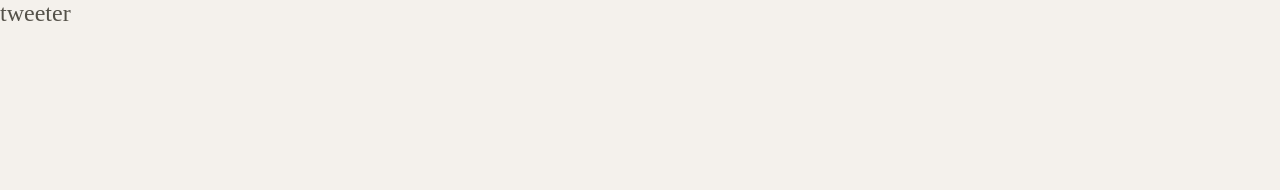
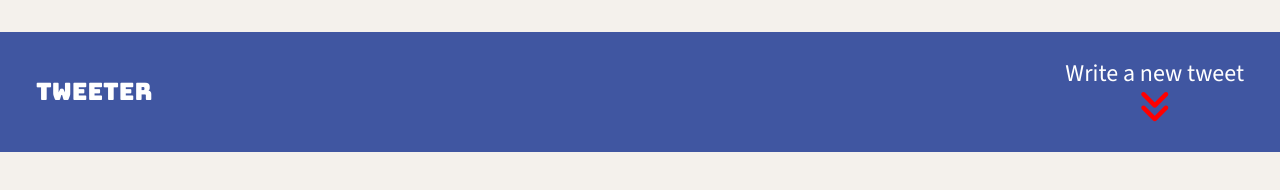
Before and after one commit to Shadmxn/tweeter, a website: page public/index.html in a window 1280 px wide. Drawn offline with nearby package versions, Linux system fonts and the light colour scheme.

Commit message:
implement and edit code to setup and position nav bar correctly

```diff
--- a/public/index.html
+++ b/public/index.html
@@ -5,10 +5,18 @@
     <title>Tweeter - Home Page</title>
 
     <!-- External CSS -->
-    <link rel="stylesheet" href="https://cdnjs.cloudflare.com/ajax/libs/normalize/8.0.1/normalize.min.css" type="text/css" />
+    <link rel="stylesheet"
+          href="https://cdnjs.cloudflare.com/ajax/libs/normalize/8.0.1/normalize.min.css"
+          type="text/css" />
+
+    <link rel="preconnect" href="https://fonts.googleapis.com">
+    <link rel="preconnect" href="https://fonts.gstatic.com" crossorigin>
+    <link href="https://fonts.googleapis.com/css2?family=Bungee&family=Source+Sans+3:ital,wght@0,200..900;1,200..900&display=swap" rel="stylesheet">
+    <link href="https://cdnjs.cloudflare.com/ajax/libs/font-awesome/6.0.0-beta3/css/all.min.css" rel="stylesheet"> <!-- Font Awesome -->
 
     <!-- App CSS -->
     <link rel="stylesheet" href="/styles/layout.css" type="text/css" />
+    <link rel="stylesheet" href="/styles/nav.css" type="text/css" />
 
     <!-- External JS -->
     <script src="https://ajax.googleapis.com/ajax/libs/jquery/3.4.1/jquery.min.js"></script>
@@ -21,9 +29,18 @@
     <!-- Top nav bar (fixed) -->
     <nav>
       <span>tweeter</span>
+      <div class="write-new-tweet">
+        <p>Write a new tweet</p>
+        <i class="fa-solid fa-angles-down" style="color: #ff0000;"></i>
+      </div>
     </nav>
 
     <!-- Page-specific (main) content here -->
-    <main class="container"></main>
+    <main class="container">
+      <div>
+        <h1>Welcome to Tweeter</h1>
+        <p>This is a modification to see live updates.</p>
+      </div>
+    </main>
   </body>
 </html>
--- a/public/styles/layout.css
+++ b/public/styles/layout.css
@@ -18,6 +18,7 @@
   color: #545149;
   background-color: #f4f1ec;
   font-size: 24px;
+  font-family: 'Source Sans 3', sans-serif;
 }
 
 /*
--- /dev/null
+++ b/public/styles/nav.css
@@ -0,0 +1,33 @@
+nav {
+  display: flex;
+  justify-content: space-between;
+  align-items: center;
+  background-color: #4056A1;
+  color: #FFFFFF;
+  height: 120px;
+  width: 100%;
+  padding-left: 1.5em;
+  padding-right: 1.5em;
+  box-sizing: border-box;
+  position: fixed;
+  font-family: 'Bungee', sans-serif;
+}
+
+.write-new-tweet {
+  display: flex;
+  flex-direction: column;
+  align-items: center;
+  justify-content: center;
+}
+
+.write-new-tweet p {
+  display: flex;
+  justify-content: center;
+  margin: 0;
+  font-family: 'Source Sans 3', sans-serif;
+}
+
+.write-new-tweet i {
+  font-size: 1.5em;
+  color: white;
+}
```
